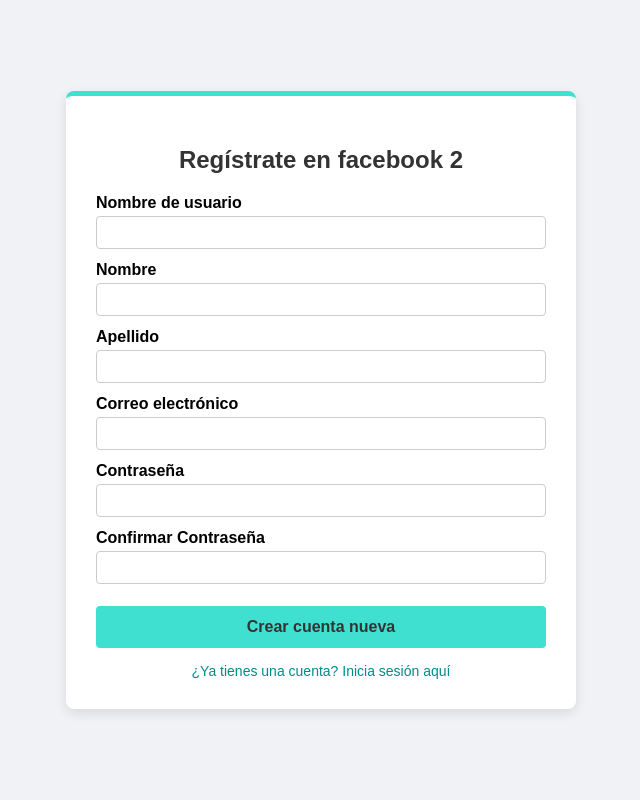
After one commit to johanalcala2016-code/Facebook, a Django app: page /registro/ in a window 1280 px wide. The commit adds this page. Shown: the whole page, without its empty margins (319-959 px from the left). Run offline with Django 5.2, Linux system fonts and the light colour scheme.

Commit message:
sesion de registro de nuevo usuario

```diff
--- /dev/null
+++ b/app1/forms.py
@@ -0,0 +1,28 @@
+# app1/forms.py
+# Líneas aproximadas: 1-28
+
+from django.contrib.auth.models import User
+from django import forms
+
+class RegistroUsuarioForm(forms.ModelForm):
+    password = forms.CharField(widget=forms.PasswordInput, label="Contraseña")
+    confirm_password = forms.CharField(widget=forms.PasswordInput, label="Confirmar Contraseña")
+
+    class Meta:
+        model = User
+        fields = ['username', 'first_name', 'last_name', 'email']
+        labels = {
+            'username': 'Nombre de usuario',
+            'first_name': 'Nombre',
+            'last_name': 'Apellido',
+            'email': 'Correo electrónico',
+        }
+
+    def clean(self):
+        cleaned_data = super().clean()
+        password = cleaned_data.get("password")
+        confirm_password = cleaned_data.get("confirm_password")
+
+        if password != confirm_password:
+            raise forms.ValidationError("Las contraseñas no coinciden.")
+        return cleaned_data
--- a/app1/urls.py
+++ b/app1/urls.py
@@ -4,7 +4,7 @@ from . import views
 
 
 urlpatterns = [
-    path('', views.feed_home, name='feed'),
+    path('', views.feed_home, name='feed_home'),
     path('like/<int:post_id>/', views.dar_like_post, name='dar_like'),
     path('comentar/<int:post_id>/', views.agregar_comentario, name='agregar_comentario'),
     path('solicitud/aceptar/<int:solicitud_id>/', views.aceptar_solicitud, name='aceptar_solicitud'),
@@ -15,4 +15,5 @@ urlpatterns = [
     path('post/compartir/<int:post_id>/', views.compartir_post, name='compartir_post'),
     path('post/<int:post_id>/like/', views.dar_like_post, name='dar_like_post'),
     path('post/eliminar/<int:post_id>/', views.eliminar_post, name='eliminar_post'),
+    path('registro/', views.registrar_usuario, name='registro'),
 ]
--- a/app1/views.py
+++ b/app1/views.py
@@ -1,11 +1,34 @@
 from django.shortcuts import render, redirect, get_object_or_404
 from django.contrib.auth.decorators import login_required
 from django.contrib.auth.models import User
+from django.contrib.auth import login
 from django.contrib import messages
 from django.db.models import Q
 from django.utils import timezone
 from datetime import timedelta
 from .models import Publicacion, Comentario, SolicitudAmistad, Perfil, PublicacionCompartida, Historia # 🆕 Añadido Historia
+from .forms import RegistroUsuarioForm
+
+def registrar_usuario(request):
+    """
+    Crea un nuevo usuario, guarda su nombre/apellido,
+    y lo loguea automáticamente en la sesión.
+    """
+    if request.method == 'POST':
+        form = RegistroUsuarioForm(request.POST)
+        if form.is_valid():
+            user = form.save(commit=False)
+            # Encriptar la contraseña de forma segura
+            user.set_password(form.cleaned_data['password'])
+            user.save() # Aquí se dispara tu señal post_save para crear el Perfil
+
+            # Loguear automáticamente tras registrarse
+            login(request, user)
+            return redirect('feed_home')
+    else:
+        form = RegistroUsuarioForm()
+
+    return render(request, 'registro.html', {'form': form})
 
 @login_required
 def feed_home(request):
@@ -15,7 +38,7 @@ def feed_home(request):
         archivo_historia = request.FILES.get('archivo_historia')
         if archivo_historia:
             Historia.objects.create(usuario=request.user, archivo=archivo_historia)
-        return redirect('feed')
+        return redirect('feed_home')
 
     # 2. Filtro de historias de las últimas 24 horas
     hace_24_horas = timezone.now() - timedelta(hours=24)
@@ -57,7 +80,7 @@ def dar_like_post(request, post_id):
             post.likes.remove(request.user)
         else:
             post.likes.add(request.user)
-    return redirect('feed')
+    return redirect('feed_home')
 
 @login_required
 def agregar_comentario(request, post_id):
@@ -73,7 +96,7 @@ def agregar_comentario(request, post_id):
                 contenido=texto if texto else "",
                 imagen=imagen_subida
             )
-    return redirect('feed')
+    return redirect('feed_home')
 
 @login_required
 def aceptar_solicitud(request, solicitud_id):
@@ -85,14 +108,14 @@ def aceptar_solicitud(request, solicitud_id):
         perfil_receptor.amigos.add(solicitud.remitente)
         perfil_emisor.amigos.add(request.user)
         solicitud.delete()
-    return redirect('feed')
+    return redirect('feed_home')
 
 @login_required
 def enviar_solicitud(request, usuario_id):
     if request.method == 'POST':
         target_user = get_object_or_404(User, id=usuario_id)
         SolicitudAmistad.objects.get_or_create(remitente=request.user, destinatario=target_user)
-    return redirect('feed')
+    return redirect('feed_home')
 
 @login_required
 def eliminar_post(request, post_id):
@@ -100,7 +123,7 @@ def eliminar_post(request, post_id):
         # Buscamos el post, asegurándonos de que pertenezca al usuario que intenta borrarlo
         post = get_object_or_404(Publicacion, id=post_id, usuario=request.user)
         post.delete()
-    return redirect('feed')
+    return redirect('feed_home')
 
 @login_required
 def compartir_post(request, post_id):
@@ -120,5 +143,5 @@ def compartir_post(request, post_id):
             publicacion_original=post_original
         )
 
-    return redirect('feed')
+    return redirect('feed_home')
 # Create your views here.
--- a/facebook/settings.py
+++ b/facebook/settings.py
@@ -57,10 +57,12 @@ ROOT_URLCONF = 'facebook.urls'
 TEMPLATES = [
     {
         'BACKEND': 'django.template.backends.django.DjangoTemplates',
+        # 🆕 Añadimos la ruta de tu carpeta global aquí:
         'DIRS': [BASE_DIR / 'templates'],
         'APP_DIRS': True,
         'OPTIONS': {
             'context_processors': [
+                'django.template.context_processors.debug',
                 'django.template.context_processors.request',
                 'django.contrib.auth.context_processors.auth',
                 'django.contrib.messages.context_processors.messages',
@@ -126,4 +128,5 @@ MEDIA_ROOT = os.path.join(BASE_DIR, 'media')
 
 # 🆕 Configuración de redirección de sesiones
 LOGIN_URL = 'login'
-LOGIN_REDIRECT_URL = 'feed'
+LOGIN_REDIRECT_URL = 'feed_home'  # 🆕 Cambiado de 'feed' a 'feed_home'
+LOGOUT_REDIRECT_URL = 'login'
--- a/templates/feed.html
+++ b/templates/feed.html
@@ -76,9 +76,9 @@
 <body>
 
     <nav class="navbar">
-        <a href="{% url 'feed' %}" class="nav-logo" style="color: var(--primary-color);">facebook 2</a>
+        <a href="{% url 'feed_home' %}" class="nav-logo" style="color: var(--primary-color);">facebook 2</a>
         <!-- Busca tu formulario de búsqueda en la barra superior y déjalo así: -->
-        <form method="GET" action="{% url 'feed' %}">
+        <form method="GET" action="{% url 'feed_home' %}">
                     <input type="text" name="q" placeholder="Buscar..." value="{{ busqueda|default:'' }}">
                     <button type="submit">Buscar</button>
         </form>
@@ -179,7 +179,7 @@
         </div>
 
         <div class="card">
-            <form method="POST" action="{% url 'feed' %}" enctype="multipart/form-data" class="create-post-form">
+            <form method="POST" action="{% url 'feed_home' %}" enctype="multipart/form-data" class="create-post-form">
                 {% csrf_token %}
                 <div style="display: flex; gap: 12px; align-items: center;">
                 {% if request.user.perfil.avatar %}
--- a/templates/login.html
+++ b/templates/login.html
@@ -33,6 +33,9 @@
                 <input type="password" name="password" placeholder="Contraseña" required>
             </div>
             <button type="submit" class="btn-login">Iniciar Sesión</button>
+            <a href="{% url 'registro' %}" style="display: block; text-align: center; margin-top: 15px; color: #008b8b; text-decoration: none; font-size: 14px;">
+                ¿No tienes cuenta? Regístrate en facebook 2
+            </a>
         </form>
     </div>
 </body>
--- /dev/null
+++ b/templates/registro.html
@@ -0,0 +1,50 @@
+<!DOCTYPE html>
+<html lang="es">
+<head>
+    <meta charset="UTF-8">
+    <title>Crear Cuenta - facebook 2</title>
+    <style>
+        body { font-family: Arial, sans-serif; background-color: #f0f2f5; display: flex; justify-content: center; align-items: center; height: 100vh; margin: 0; }
+        .register-container { background: white; padding: 30px; border-radius: 8px; box-shadow: 0 4px 12px rgba(0,0,0,0.1); width: 100%; max-width: 450px; border-top: 5px solid turquoise; }
+        h2 { color: #333; text-align: center; margin-bottom: 20px; }
+        .form-group { margin-bottom: 12px; }
+        .form-group label { display: block; margin-bottom: 4px; font-weight: bold; }
+        .form-group input { width: 100%; padding: 8px; border: 1px solid #ccc; border-radius: 4px; box-sizing: border-box; }
+        .btn-register { width: 100%; background-color: turquoise; color: #333; font-weight: bold; border: none; padding: 12px; cursor: pointer; border-radius: 4px; font-size: 16px; margin-top: 10px; }
+        .error-msg { color: red; font-size: 14px; margin-bottom: 10px; }
+        .link-login { display: block; text-align: center; margin-top: 15px; color: #008b8b; text-decoration: none; font-size: 14px; }
+    </style>
+</head>
+<body>
+
+<div class="register-container">
+    <h2>Regístrate en facebook 2</h2>
+
+    <form method="POST">
+        {% csrf_token %}
+
+        {% if form.errors %}
+            <div class="error-msg">
+                Por favor, corrige los errores del formulario.
+                {{ form.non_field_errors }}
+            </div>
+        {% endif %}
+
+        {% for field in form %}
+            <div class="form-group">
+                <label for="{{ field.id_for_label }}">{{ field.label }}</label>
+                {{ field }}
+                {% if field.errors %}
+                    <span class="error-msg">{{ field.errors.0 }}</span>
+                {% endif %}
+            </div>
+        {% endfor %}
+
+        <button type="submit" class="btn-register">Crear cuenta nueva</button>
+    </form>
+
+    <a href="{% url 'login' %}" class="link-login">¿Ya tienes una cuenta? Inicia sesión aquí</a>
+</div>
+
+</body>
+</html>
```
Also changed, not shown: db.sqlite3, media/stories/Sin_título.jpg (added).
